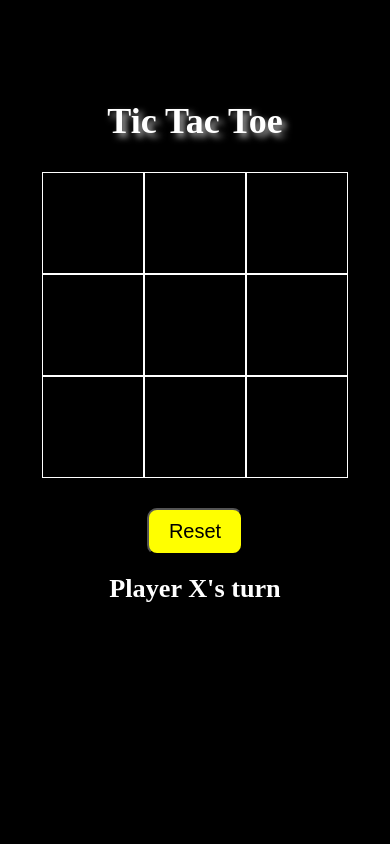
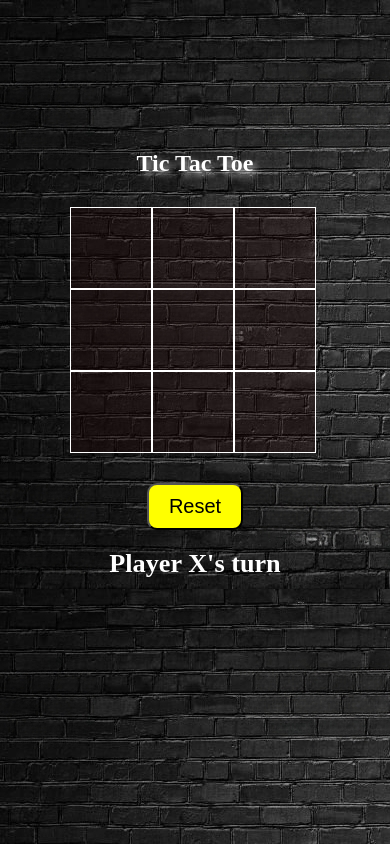
Before and after one commit to sidd-1967/Tic-Tac-Toe, a plain HTML site: page index.html in a window 390 px wide. Drawn offline with Linux system fonts and the light colour scheme; some packages are replaced by stand-ins of ours; a script that the page names is missing.

Commit message:
Banner Updated

```diff
--- a/style.css
+++ b/style.css
@@ -1,13 +1,14 @@
 body {
-    background-color: black;
+  /* background-color: rgb(0, 0, 0); */
   margin: 0;
   padding: 0;
   overflow: hidden;
+  background-image: url(image/fd.jpeg);
 }
 
 .container {
   text-align: center;
-    margin-top: 100px;
+  margin-top: 150px;
   animation: fade-in 1s;
 }
 
@@ -55,8 +56,8 @@ body {
   justify-content: center;
   font-size: 48px;
   cursor: pointer;
-    background-color: black;
-    color: red;
+  background-color: #21070759;
+  color: #fbd7d7;
   transition: transform 0.2s;
 }
 
@@ -93,3 +94,32 @@ body {
     transform: scale(1);
   }
 }
+
+/* Media queries for mobile and tablet responsiveness */
+@media screen and (max-width: 767px) {
+.board {
+  max-width: 250px;
+}
+.cell {
+  width: 80px;
+  height: 80px;
+  font-size: 32px;
+}
+h1 {
+  font-size: 24px;
+}
+}
+
+@media screen and (min-width: 768px) and (max-width: 1023px) {
+.board {
+  max-width: 400px;
+}
+.cell {
+  width: 120px;
+  height: 120px;
+  font-size: 48px;
+}
+h1 {
+  font-size: 30px;
+}
+}
```
Also changed, not shown: image/fd.jpeg (added). Lines whose indentation alone changed are shown as unchanged.
